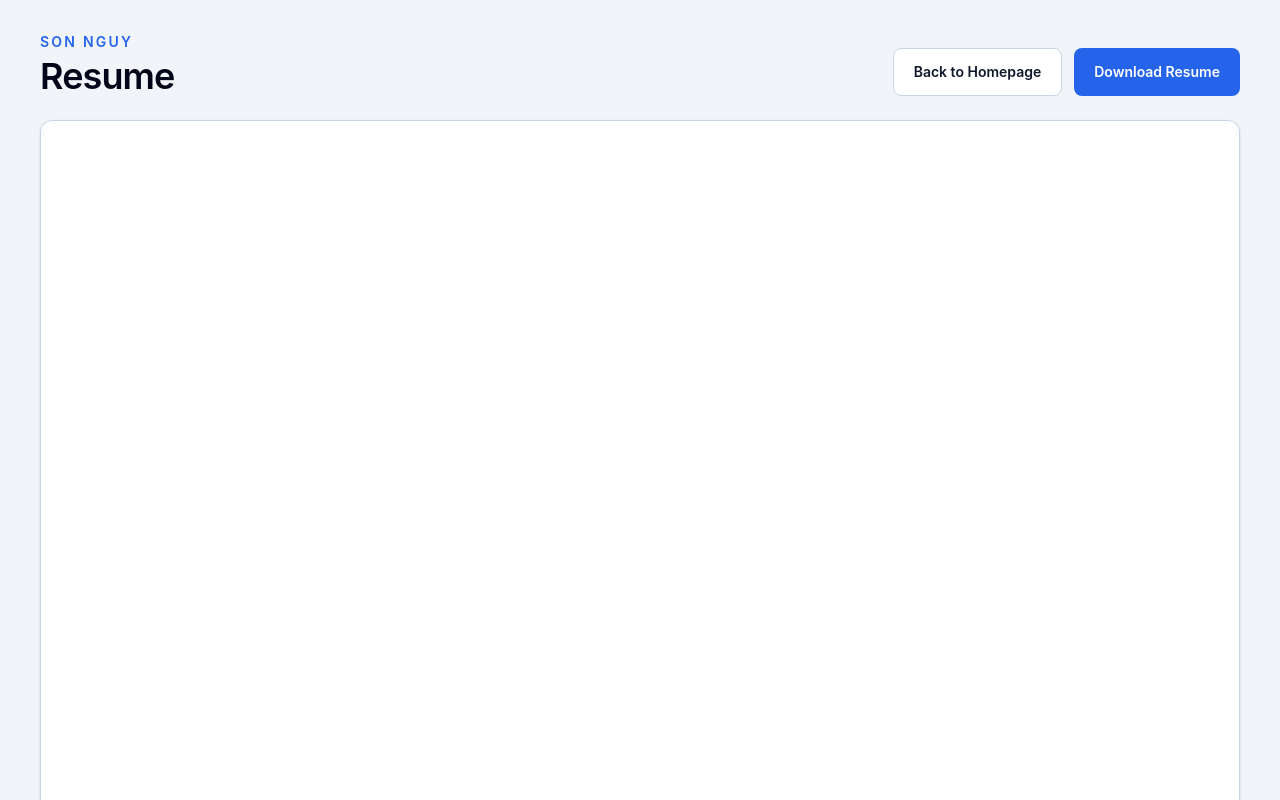
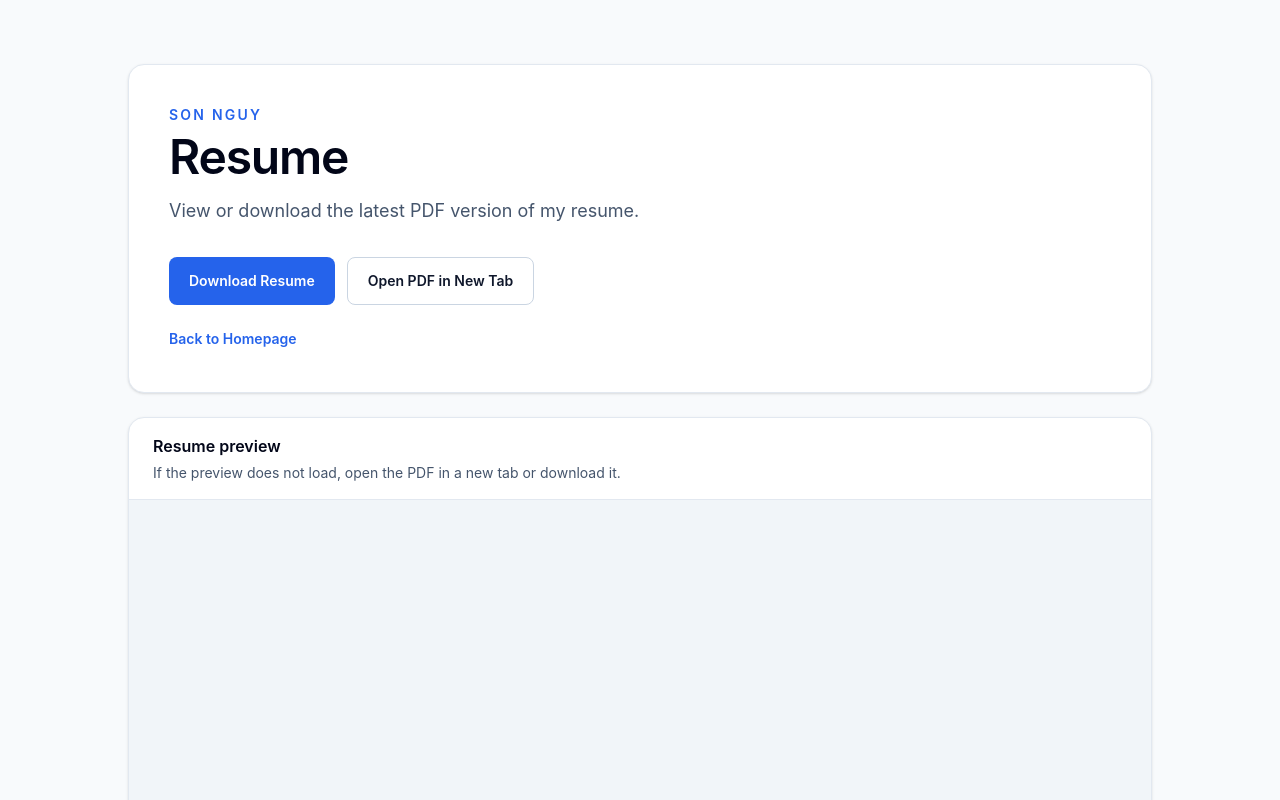
Before and after one commit to sonnguy/son-nguy-personal-website, a Next.js app: page /resume in a window 1280 px wide. Shown: the top 800 px of the page. Built offline with nearby package versions, Linux system fonts and the light colour scheme.

Commit message:
fix: improve resume page fallback

```diff
--- a/src/app/resume/page.tsx
+++ b/src/app/resume/page.tsx
@@ -31,28 +31,23 @@ export const metadata: Metadata = {
 
 export default function ResumePage() {
   return (
-    <main className="min-h-screen bg-slate-100 px-4 py-6 sm:px-6 sm:py-8 lg:px-10">
-      <div className="mx-auto w-full max-w-7xl">
-        <header className="mb-5 flex flex-col gap-4 sm:mb-6 sm:flex-row sm:items-end sm:justify-between">
-          <div>
+    <main className="min-h-screen bg-slate-50 px-4 py-10 sm:px-6 sm:py-16">
+      <div className="mx-auto w-full max-w-5xl">
+        <section className="rounded-2xl border border-slate-200 bg-white p-6 shadow-sm sm:p-10">
           <p className="text-sm font-semibold uppercase tracking-[0.16em] text-[var(--accent)]">
             Son Nguy
           </p>
-            <h1 className="mt-1 text-3xl font-semibold tracking-tight text-slate-950 sm:text-4xl">
+          <h1 className="mt-2 text-4xl font-semibold tracking-tight text-slate-950 sm:text-5xl">
             Resume
           </h1>
-          </div>
+          <p className="mt-4 max-w-xl text-base text-slate-600 sm:text-lg">
+            View or download the latest PDF version of my resume.
+          </p>
 
           <nav
-            className="flex flex-col-reverse gap-3 sm:flex-row"
+            className="mt-8 flex flex-col gap-3 sm:flex-row sm:flex-wrap"
             aria-label="Resume actions"
           >
-            <Link
-              className="inline-flex min-h-12 items-center justify-center rounded-lg border border-slate-300 bg-white px-5 text-sm font-semibold text-slate-900 transition-colors hover:border-slate-400 hover:bg-slate-50 focus-visible:outline-2 focus-visible:outline-offset-2 focus-visible:outline-[var(--accent)]"
-              href="/"
-            >
-              Back to Homepage
-            </Link>
             <a
               className="inline-flex min-h-12 items-center justify-center rounded-lg bg-[var(--accent)] px-5 text-sm font-semibold text-white transition-colors hover:bg-blue-700 focus-visible:outline-2 focus-visible:outline-offset-2 focus-visible:outline-[var(--accent)]"
               href={resumeContent.pdfPath}
@@ -60,15 +55,39 @@ export default function ResumePage() {
             >
               Download Resume
             </a>
+            <a
+              className="inline-flex min-h-12 items-center justify-center rounded-lg border border-slate-300 bg-white px-5 text-sm font-semibold text-slate-900 transition-colors hover:border-slate-400 hover:bg-slate-50 focus-visible:outline-2 focus-visible:outline-offset-2 focus-visible:outline-[var(--accent)]"
+              href={resumeContent.pdfPath}
+              target="_blank"
+              rel="noreferrer"
+            >
+              Open PDF in New Tab
+            </a>
           </nav>
-        </header>
 
+          <Link
+            className="mt-6 inline-flex text-sm font-semibold text-[var(--accent)] underline-offset-4 hover:underline focus-visible:rounded-sm focus-visible:outline-2 focus-visible:outline-offset-2 focus-visible:outline-[var(--accent)]"
+            href="/"
+          >
+            Back to Homepage
+          </Link>
+        </section>
+
+        <section className="mt-6 overflow-hidden rounded-2xl border border-slate-200 bg-white shadow-sm">
+          <div className="border-b border-slate-200 px-5 py-4 sm:px-6">
+            <h2 className="font-semibold text-slate-950">Resume preview</h2>
+            <p className="mt-1 text-sm text-slate-600">
+              If the preview does not load, open the PDF in a new tab or
+              download it.
+            </p>
+          </div>
           <iframe
-          className="h-[72vh] min-h-[32rem] w-full rounded-xl border border-slate-300 bg-white shadow-sm sm:h-[78vh] lg:min-h-[48rem]"
+            className="h-[28rem] w-full bg-slate-100 sm:h-[38rem]"
             sandbox="allow-downloads allow-same-origin"
             src={`${resumeContent.pdfPath}#view=FitH`}
-          title="Son Nguy resume PDF"
+            title="Son Nguy resume PDF preview"
           />
+        </section>
       </div>
     </main>
   );
```
Lines whose indentation alone changed are shown as unchanged.
